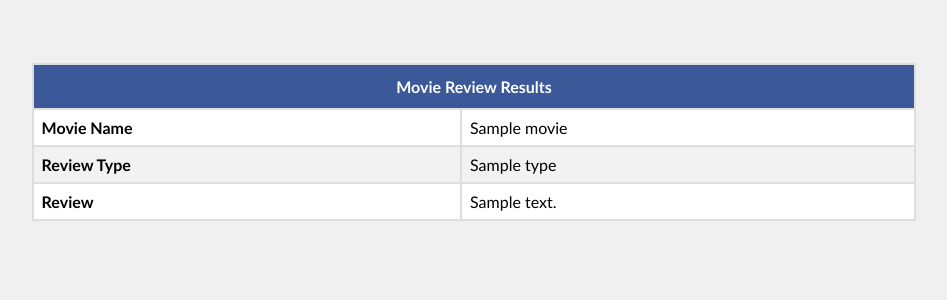
After one commit to VimukthiMayadunne/MovieRiview, a Flask app: template src/templates/response.html in a window 1280 px wide. The commit adds this page. Shown: the top 300 px of the page, without its empty margins (166-1113 px from the left). Run offline with Flask 2, Linux system fonts and the light colour scheme; the template is opened without the code that fills it: most values are stand-ins (such as "Sample title", 1, 10 or a date in 2020); parts of the project's set-up code (start-up, migrations or seed data) failed here and were passed over.

Commit message:
Adding Response page

```diff
--- a/src/server.py
+++ b/src/server.py
@@ -28,13 +28,16 @@ def treatment():
         review = [request.args.get('review')]
         results = model.predict(review)
         response = results.tolist()
-        return jsonify(isError=False, message=response[0], statusCode=200), 200
+        value= 'Positive' if response[0] == 'pos' else 'Negative'
+        return render_template('response.html', movie=request.args.get('movie'), type=value,
+                               review=request.args.get('review'))
 
     elif request.method == 'POST':
         data = request.json
         review = [data.get('review')]
         results = model.predict(review)
         response = results.tolist()
+        print(response)
         return jsonify(isError=False, message=response[0], statusCode=200), 200
     else:
         return jsonify(isError=True, message="Unauthorized method", statusCode=401), 401
@@ -42,5 +45,5 @@ def treatment():
 
 if __name__ == '__main__':
     app.run(host='0.0.0.0', debug=True)
-    #from waitress import serve
-    #serve(app, host="0.0.0.0", port=8080)
+    # from waitress import serve
+    # serve(app, host="0.0.0.0", port=8080)
--- /dev/null
+++ b/src/templates/response.html
@@ -0,0 +1,60 @@
+<!DOCTYPE html>
+<html lang="en">
+<head>
+    <meta charset="UTF-8">
+    <title>Title</title>
+    <style>
+        #customers {
+          font-family: "Trebuchet MS", Arial, Helvetica, sans-serif;
+          border-collapse: collapse;
+          width: 70%;
+          margin-left:15%;
+          margin-right:15%;
+          margin-top:5%
+        }
+
+        #customers td, #customers th {
+          border: 2px solid #ddd;
+          padding: 8px;
+        }
+
+        #customers tr:nth-child(even){background-color: #f2f2f2;}
+
+        #customers tr:nth-child(odd){background-color: #fff;}
+
+        #customers tr:hover {background-color: #ddd;}
+
+        #customers th {
+          padding-top: 12px;
+          padding-bottom: 12px;
+          text-align: center;
+          background-color: #3b5998;
+          color: white;
+        }
+        body {
+            background-color: #f0f0f0;
+        }
+    </style>
+</head>
+<body>
+    <table id="customers">
+  <thead>
+  <th colspan="2"> Movie Review Results</th>
+  </thead>
+  <tbody>
+    <tr>
+        <td><strong>Movie Name</strong></td>
+      <td>{{movie}}</td>
+    </tr>
+    <tr>
+      <td><strong>Review Type</strong></td>
+      <td>{{type}}</td>
+    </tr>
+    <tr>
+      <td><strong>Review</strong></td>
+      <td>{{review}}</td>
+    </tr>
+  </tbody>
+</table>
+</body>
+</html>
```
Also changed, not shown: src/templates/home.html (+3 -4 lines).
